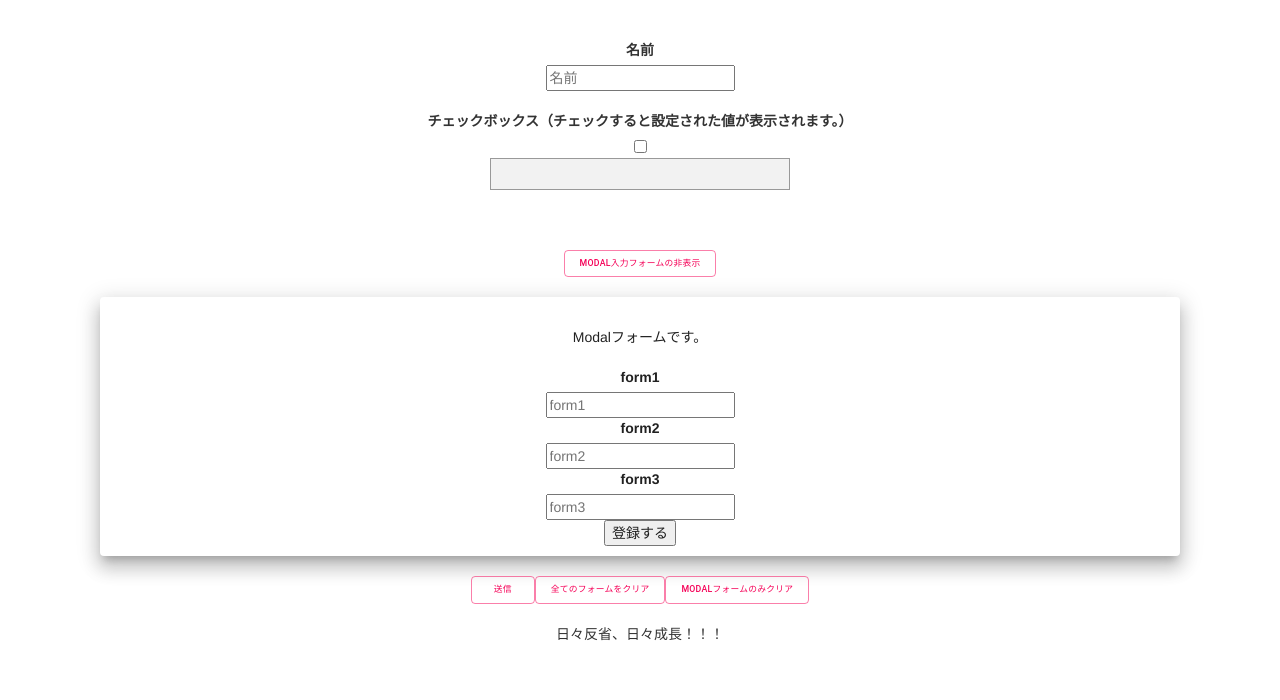
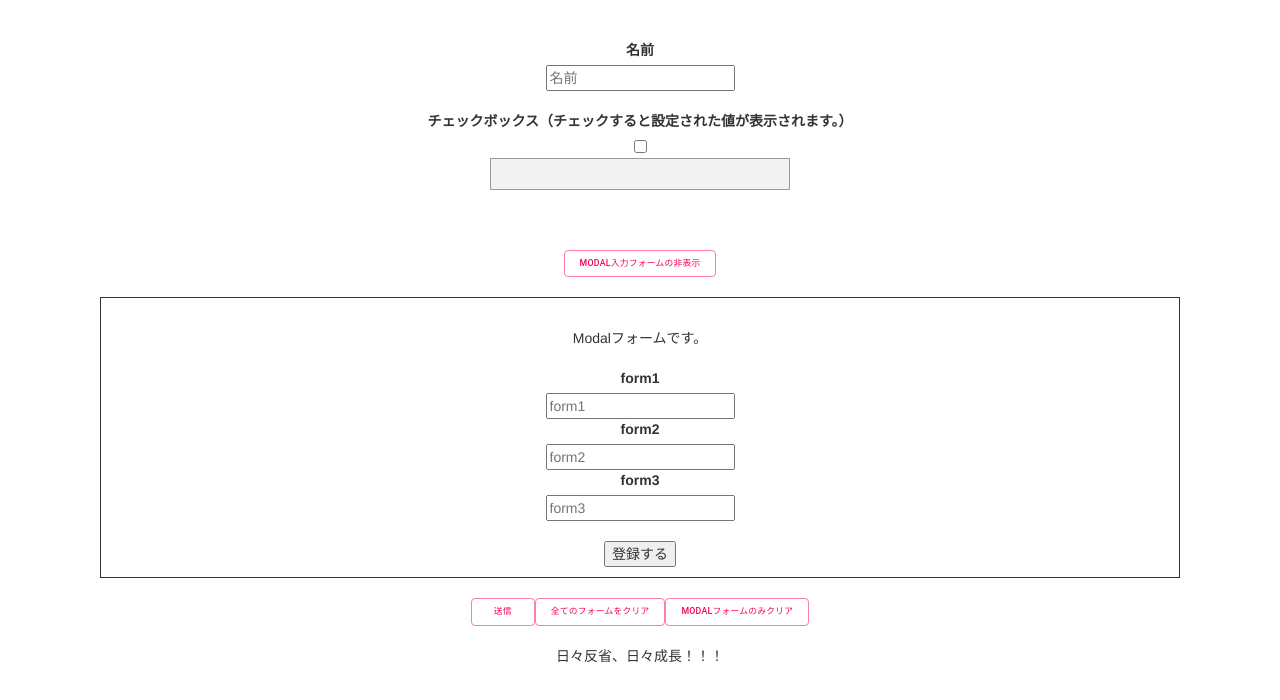
Before and after one commit to Onepiece2424/selfintroduction, a React (Create React App) app: page / in a window 1280 px wide. Both pictures are taken after a click on the button "MODAL入力フォームの表示". Shown: the top 700 px of the page. Built offline with nearby package versions, Linux system fonts and the light colour scheme.

Commit message:
レイアウトの変更

```diff
--- a/src/components/modal/ModalForm.jsx
+++ b/src/components/modal/ModalForm.jsx
@@ -1,10 +1,9 @@
-import { Paper } from '@material-ui/core'
 import React from 'react'
 import { useSelector, useDispatch } from 'react-redux'
 import { Field } from 'redux-form'
 import renderField from '../renderField'
 import { modalTextIndicate } from '../../modules/modalText'
-import { Button } from '@material-ui/core'
+import { Paper, Box } from '@material-ui/core'
 
 const ModalForm = () => {
 
@@ -13,31 +12,33 @@ const ModalForm = () => {
   const dispatch = useDispatch();
 
   // 登録ボタン押下時にテキスト表示
-  const formResister = () => {
+  const formResister = (e) => {
+    e.preventDefault()
     dispatch(modalTextIndicate(true))
   }
 
   return (
     <>
       { modalText.flag &&
-        <>
+        <Paper elevation={3} className="modalContent">
           <div>Modalテキストです。</div>
           <div>{formState.form1}</div>
           <div>{formState.form2}</div>
           <div>{formState.form3}</div>
-        </>
+        </Paper>
       }
 
-      <Paper elevation={12} className="modalContent">
+      <Box border={1} className="modalContent">
         <br></br>
         <div>Modalフォームです。</div>
         <br></br>
         <Field name="form1" component={renderField} label="form1" />
         <Field name="form2" component={renderField} label="form2" />
         <Field name="form3" component={renderField} label="form3" />
-        <button onClick={formResister}>登録する</button>
         <br></br>
-      </Paper>
+        <button onClick={(e) => formResister(e)}>登録する</button>
+        <br></br>
+      </Box>
     </>
   )
 }
```
